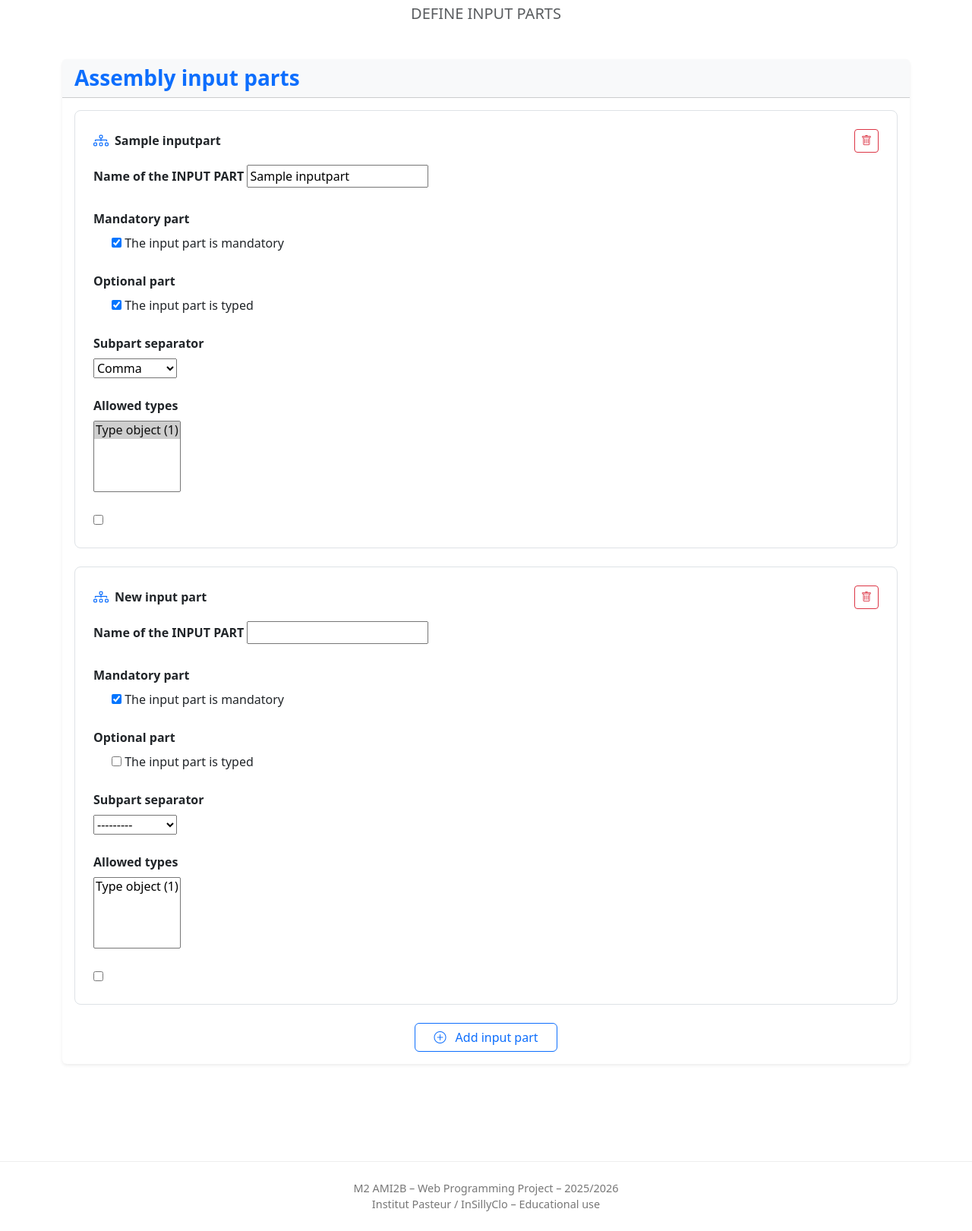
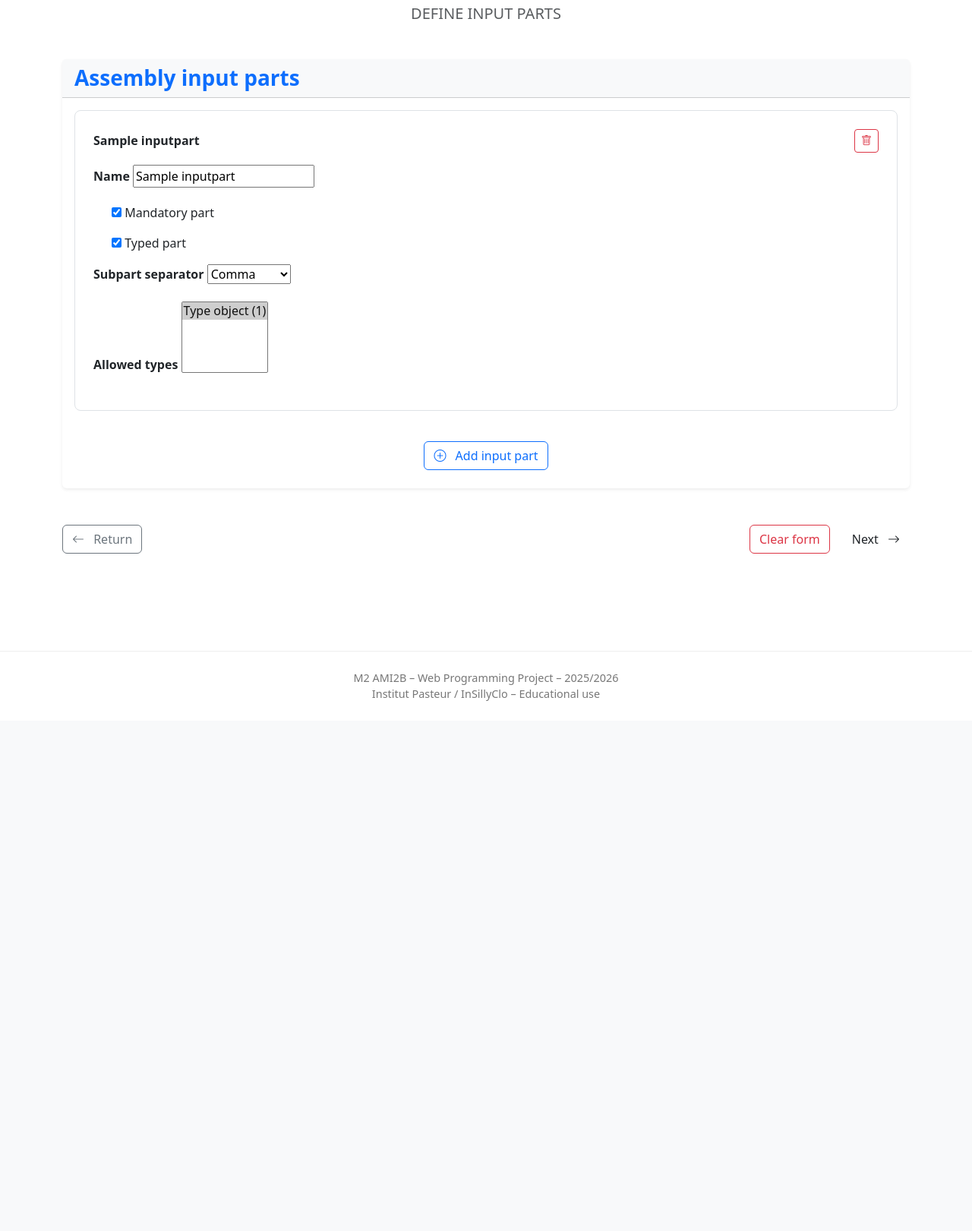
Before and after one commit to MiguelSenHer/projet-web-G4, a Django app: page /campaigns/designer/input-parts/1/ in a window 1280 px wide. Shown: the part 155-1776 px from the top of the page at 76% size. After the commit the page ends 1078 px from the top, so only its background shows below. Run offline with Django 5.2, Linux system fonts and the light colour scheme; tables that the repository leaves empty hold one stand-in row (values such as "Sample post"); style sheets or scripts are compiled from the project's sources; some libraries are stand-ins or nearby versions.

Commit message:
continuation of designer forms + views + model

```diff
--- a/src/campaigns/forms.py
+++ b/src/campaigns/forms.py
@@ -17,6 +17,6 @@ InputPartsFormSet = inlineformset_factory(
     Assembly,
     InputParts,
     fields=["part_name", "typed", "mandatory", "separator", "allowed_types"],
-    extra=1,
+    extra=0,
     can_delete=True
 )
--- a/src/campaigns/templates/campaigns/designer_input_parts.html
+++ b/src/campaigns/templates/campaigns/designer_input_parts.html
@@ -10,27 +10,22 @@
     <link href="https://cdn.jsdelivr.net/npm/bootstrap@5.3.2/dist/css/bootstrap.min.css" rel="stylesheet">
     <link href="https://cdn.jsdelivr.net/npm/bootstrap-icons@1.10.5/font/bootstrap-icons.css" rel="stylesheet">
 
-    <!-- Google Fonts -->
+    <!-- Fonts -->
     <link href="https://fonts.googleapis.com/css2?family=Inter:wght@300;400;600;700&display=swap" rel="stylesheet">
 
     <!-- Custom CSS -->
     <link rel="stylesheet" href="{% static 'frontend/styles.css' %}">
-    <link rel="stylesheet" href="/static/css/main.css">
-    <link rel="stylesheet" href="/static/_theme.min.css">
-    <link rel="icon" href="/static/img/favicon.ico">
 </head>
 
 <body class="d-flex flex-column min-vh-100">
 
-    <!-- NAVBAR -->
 {% include 'frontend/navbar.html' %}
 
-    <!-- MAIN CONTENT -->
 <div class="container my-5">
 
-        <!-- Titles -->
+    <!-- TITLES -->
     <div class="text-center mb-5">
-            <h1 class="text-uppercase fw-bold mb-2">Assembly Designer</h1>
+        <h1 class="text-uppercase fw-bold">Assembly Designer</h1>
         <h2 class="text-uppercase text-muted fs-5">Define Input Parts</h2>
     </div>
 
@@ -39,116 +34,95 @@
         {{ formset.management_form }}
 
         <div class="card shadow-sm border-0">
-
             <h3 class="card-header bg-light text-primary fw-semibold">
                 Assembly input parts
             </h3>
 
-                <div class="card-body">
+            <div class="card-body" id="formset-container">
 
                 {% for form in formset %}
-                    <div class="formset-row border rounded-3 p-4 mb-4 bg-white"
-                         data-formset-prefix="InputParts">
+                    {% include "campaigns/input_parts_form.html" with form=form %}
+                {% endfor %}
 
-                        <!-- HEADER -->
-                        <div class="d-flex align-items-center justify-content-between mb-3">
-
-                            <div class="d-flex align-items-center gap-2">
-                                <i class="bi bi-diagram-3 text-primary fs-5"></i>
-                                <strong class="name-header">
-                                    {{ form.part_name.value|default:"New input part" }}
-                                </strong>
             </div>
 
+            <!-- ADD BUTTON -->
+            <div class="text-center mb-4">
                 <button type="button"
-                                    class="btn btn-sm btn-outline-danger delete-instance">
-                                <i class="bi bi-trash"></i>
-                            </button>
-                        </div>
-
-                        <!-- BODY -->
-                        <div class="row collapse show">
-                            <div class="col-md-12">
-
-                                <!-- Name -->
-                                <fieldset class="mb-4">
-                                    <label class="form-label fw-semibold">
-                                        Name of the INPUT PART
-                                    </label>
-                                    {{ form.part_name }}
-                                </fieldset>
-
-                                <!-- Mandatory -->
-                                <fieldset class="mb-4">
-                                    <legend class="fs-6 fw-semibold">Mandatory part</legend>
-                                    <div class="form-check">
-                                        {{ form.mandatory }}
-                                        <label class="form-check-label">
-                                            The input part is mandatory
-                                        </label>
-                                    </div>
-                                </fieldset>
-
-                                <!-- Optional -->
-                                <fieldset class="mb-4">
-                                    <legend class="fs-6 fw-semibold">Optional part</legend>
-                                    <div class="form-check">
-                                        {{ form.typed }}
-                                        <label class="form-check-label">
-                                            The input part is typed
-                                        </label>
-                                    </div>
-                                </fieldset>
-
-                                <!-- Separator -->
-                                <fieldset class="mb-4">
-                                    <legend class="fs-6 fw-semibold">Subpart separator</legend>
-                                    <div class="mt-2">
-                                        {{ form.separator }}
-                                    </div>
-                                </fieldset>
-
-                                <!-- Allowed types -->
-                                <fieldset class="mb-4">
-                                    <legend class="fs-6 fw-semibold">Allowed types</legend>
-                                    <div class="mt-2">
-                                        {{ form.allowed_types }}
-                                    </div>
-                                </fieldset>
-
-                                <!-- Hidden fields -->
-                                {{ form.id }}
-                                {{ form.DELETE }}
-
-                            </div>
-                        </div>
-                    </div>
-                    {% endfor %}
-
-                    <!-- ADD NEW INPUT PART -->
-                    <div class="text-center mt-4">
-                        <button type="button" class="btn btn-outline-primary px-4">
+                        id="add-form"
+                        class="btn btn-outline-primary">
                     <i class="bi bi-plus-circle me-2"></i>
                     Add input part
                 </button>
             </div>
-
-                </div>
         </div>
 
-            <!-- Empty form template -->
-            <div class="d-none empty_form">
-                {{ formset.empty_form }}
+        <!-- NAVIGATION -->
+        <div class="d-flex justify-content-between align-items-center mt-5">
+
+            <a href="{% url 'designer_properties' %}"
+               class="btn btn-outline-secondary">
+                <i class="bi bi-arrow-left me-2"></i>
+                Return
+            </a>
+
+            <div class="d-flex gap-3">
+                <a href="?reset" class="btn btn-outline-danger">
+                    Clear form
+                </a>
+
+                <button type="submit" class="btn btn-auto">
+                    Next
+                    <i class="bi bi-arrow-right ms-2"></i>
+                </button>
             </div>
-        </form>
 
         </div>
 
-    <!-- FOOTER -->
+        <!-- EMPTY FORM (SAME STRUCTURE) -->
+        <div id="empty-form" class="d-none">
+            {% include "campaigns/input_parts_form.html" with form=formset.empty_form %}
+        </div>
+
+    </form>
+</div>
+
 {% include 'frontend/footer.html' %}
 
-    <!-- Bootstrap JS -->
+<!-- Bootstrap -->
 <script src="https://cdn.jsdelivr.net/npm/bootstrap@5.3.2/dist/js/bootstrap.bundle.min.js"></script>
+
+<!-- FORMSET JS -->
+<script>
+document.addEventListener("DOMContentLoaded", function () {
+
+    const addButton = document.getElementById("add-form");
+    const container = document.getElementById("formset-container");
+    const totalForms = document.getElementById("id_inputparts_set-TOTAL_FORMS");
+    const emptyFormHtml = document.getElementById("empty-form").innerHTML;
+
+    addButton.addEventListener("click", function () {
+        const index = parseInt(totalForms.value);
+        const newFormHtml = emptyFormHtml.replace(/__prefix__/g, index);
+        container.insertAdjacentHTML("beforeend", newFormHtml);
+        totalForms.value = index + 1;
+    });
+
+    document.addEventListener("click", function (e) {
+        const deleteBtn = e.target.closest(".delete-form");
+        if (!deleteBtn) return;
+
+        const row = deleteBtn.closest(".formset-row");
+        const deleteInput = row.querySelector("input[name$='-DELETE']");
+
+        if (deleteInput) {
+            deleteInput.checked = true;
+            row.style.display = "none";
+        }
+    });
+
+});
+</script>
 
 </body>
 </html>
--- a/src/campaigns/templates/campaigns/designer_summary.html
+++ b/src/campaigns/templates/campaigns/designer_summary.html
@@ -0,0 +1 @@
+{% include 'campaigns/assembly_details.html' %}
--- /dev/null
+++ b/src/campaigns/templates/campaigns/input_parts_form.html
@@ -0,0 +1,58 @@
+{% load static %}
+<div class="formset-row border rounded-3 p-4 mb-4 bg-white">
+
+    <!-- HEADER -->
+    <div class="d-flex justify-content-between align-items-center mb-3">
+        <strong>
+            {{ form.part_name.value|default:"New input part" }}
+        </strong>
+
+        <button type="button"
+                class="btn btn-sm btn-outline-danger delete-form">
+            <i class="bi bi-trash"></i>
+        </button>
+    </div>
+
+    <!-- BODY -->
+    <div class="row">
+        <div class="col-md-12">
+
+            <div class="mb-3">
+                <label class="form-label fw-semibold">Name</label>
+                {{ form.part_name }}
+            </div>
+
+            <div class="form-check mb-3">
+                {{ form.mandatory }}
+                <label class="form-check-label">
+                    Mandatory part
+                </label>
+            </div>
+
+            <div class="form-check mb-3">
+                {{ form.typed }}
+                <label class="form-check-label">
+                    Typed part
+                </label>
+            </div>
+
+            <div class="mb-3">
+                <label class="form-label fw-semibold">Subpart separator</label>
+                {{ form.separator }}
+            </div>
+
+            <div class="mb-3">
+                <label class="form-label fw-semibold">Allowed types</label>
+                {{ form.allowed_types }}
+            </div>
+
+            <!-- REQUIRED hidden fields -->
+    {{ form.id }}
+<div class="d-none">
+    {{ form.DELETE }}
+</div>
+
+
+        </div>
+    </div>
+</div>
--- a/src/campaigns/views.py
+++ b/src/campaigns/views.py
@@ -718,7 +718,11 @@ def designer_input_parts(request, pk):
     if request.method == "POST":
         formset = InputPartsFormSet(request.POST, instance=assembly)
         if formset.is_valid():
-            formset.save()
+            instances = formset.save(commit=False)
+            for obj in instances:
+                obj.assembly = assembly
+                obj.save()
+            formset.save_m2m()  # ← THIS WAS MISSING
             return redirect("designer_summary", pk=assembly.pk)
     else:
         formset = InputPartsFormSet(instance=assembly)
@@ -728,10 +732,10 @@ def designer_input_parts(request, pk):
         {"assembly": assembly, "formset": formset}
     )
 
+
 def designer_summary(request, pk):
     assembly = get_object_or_404(Assembly, pk=pk)
     if request.method == "POST":
-        # ici tu peux ajouter un flag "is_published"
         return redirect("assembly_detail", pk=assembly.pk)
     return render(
         request,
```
Lines whose indentation alone changed are shown as unchanged.
